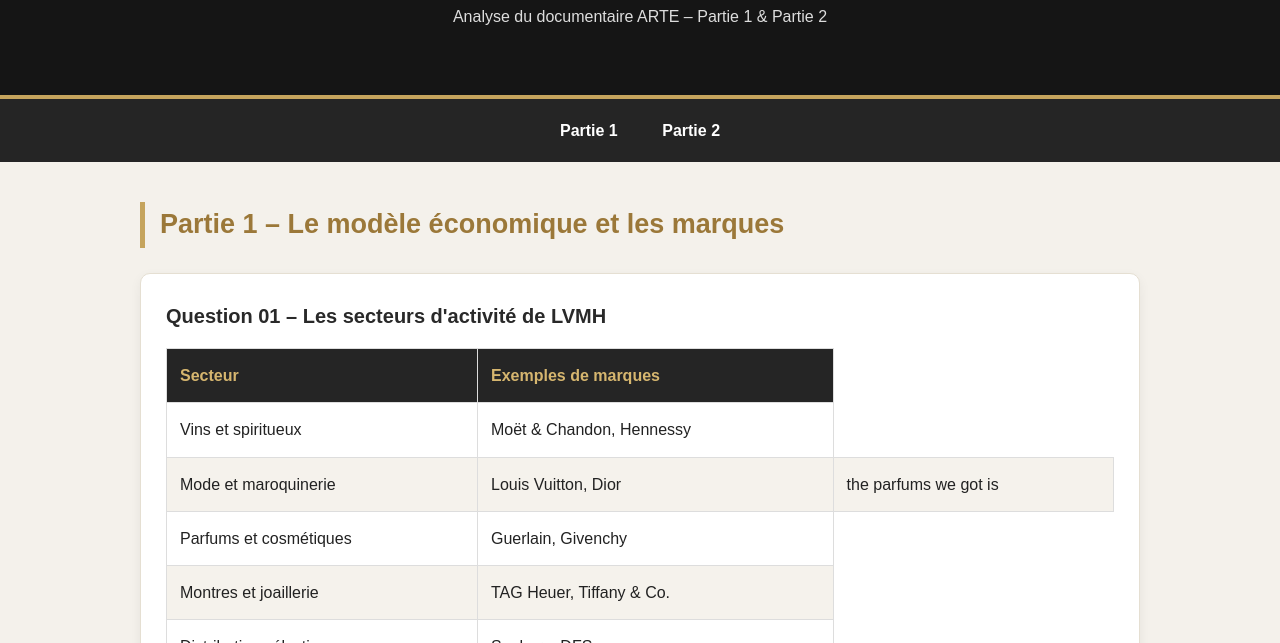
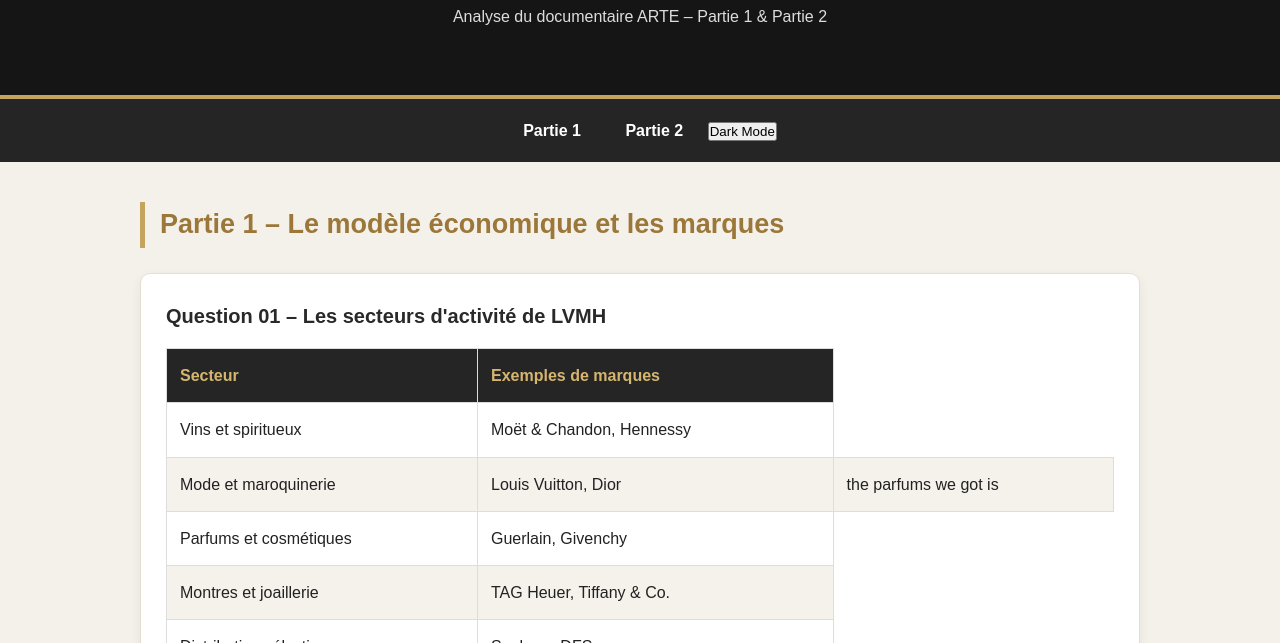
Before and after one commit to momoh6854-spec/lvmh-project, a plain HTML site: page index.html in a window 1280 px wide. Shown: the part 157-800 px from the top of the page. Drawn offline with Linux system fonts and the light colour scheme.

Commit message:
adding the new buttom in the right place

```diff
--- a/index.html
+++ b/index.html
@@ -7,21 +7,18 @@
     <link rel="stylesheet" href="style.css" />
   </head>
 
-
   <body>
     <!-- HEADER -->
     <header>
       <h1>L'EMPIRE LVMH</h1>
       <p>Analyse du documentaire ARTE – Partie 1 & Partie 2</p>
-
     </header>
-
 
     <!-- NAVIGATION -->
     <nav>
       <a href="#partie1">Partie 1</a>
       <a href="#partie2">Partie 2</a>
-
+      <button id="themeButton">Dark Mode</button>
     </nav>
 
     <main>
@@ -50,7 +47,7 @@
               <tr>
                 <td>Mode et maroquinerie</td>
                 <td>Louis Vuitton, Dior</td>
-                <td>the parfums we got is </td>
+                <td>the parfums we got is</td>
               </tr>
 
               <tr>
@@ -185,9 +182,7 @@
             Moët Hennessy.
           </p>
 
-          <p>
-we will talk about the advntg we got for it for lvmg selling
-          </p>
+          <p>we will talk about the advntg we got for it for lvmg selling</p>
         </article>
 
         <!-- QUESTION 3 -->
@@ -274,9 +269,7 @@ we will talk about the advntg we got for it for lvmg selling
 
     <!-- FOOTER -->
     <footer>
-
-
-      <p>Travail scolaire – 2026 so thank u for listenning </p>
+      <p>Travail scolaire – 2026 so thank u for listenning</p>
     </footer>
   </body>
 </html>
```
